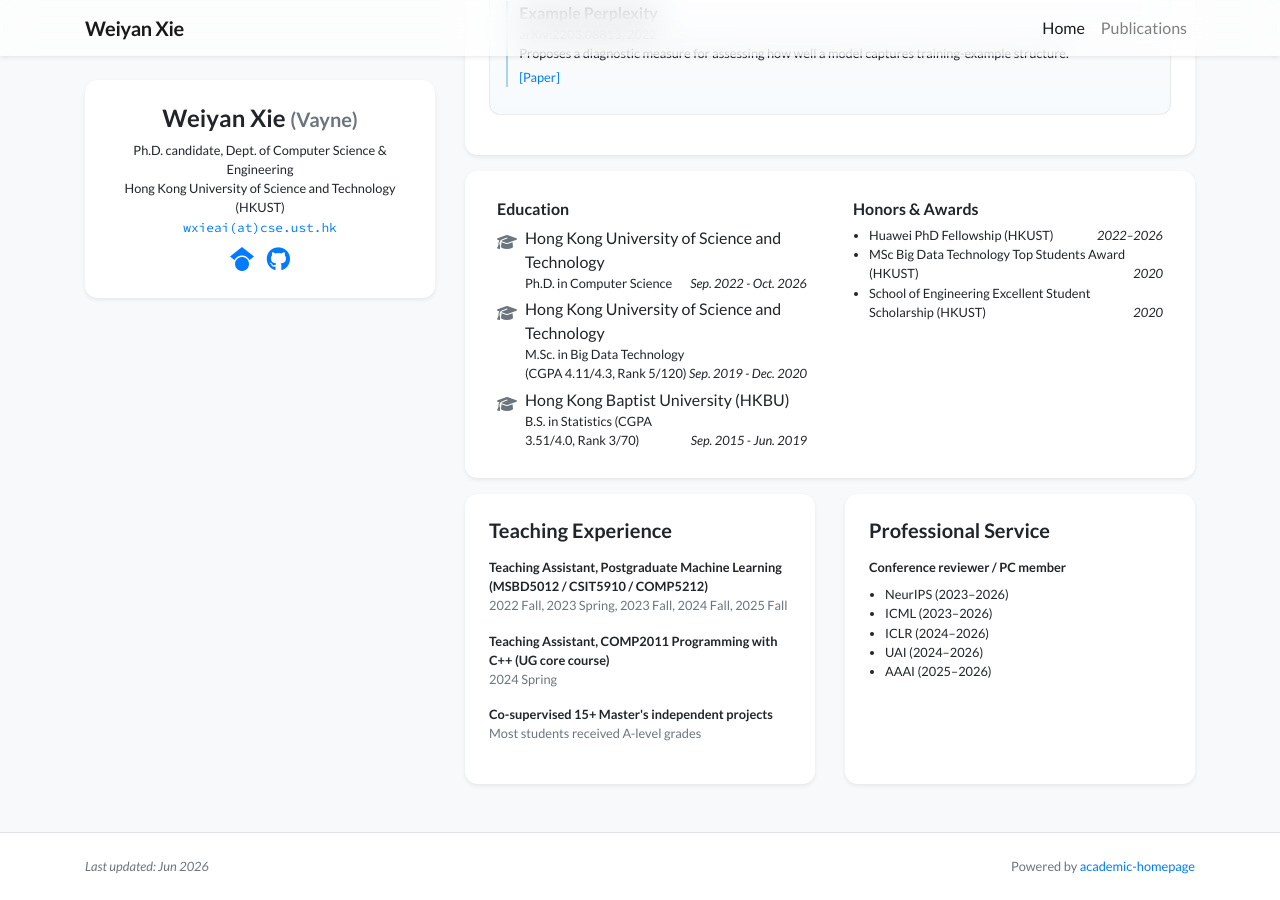
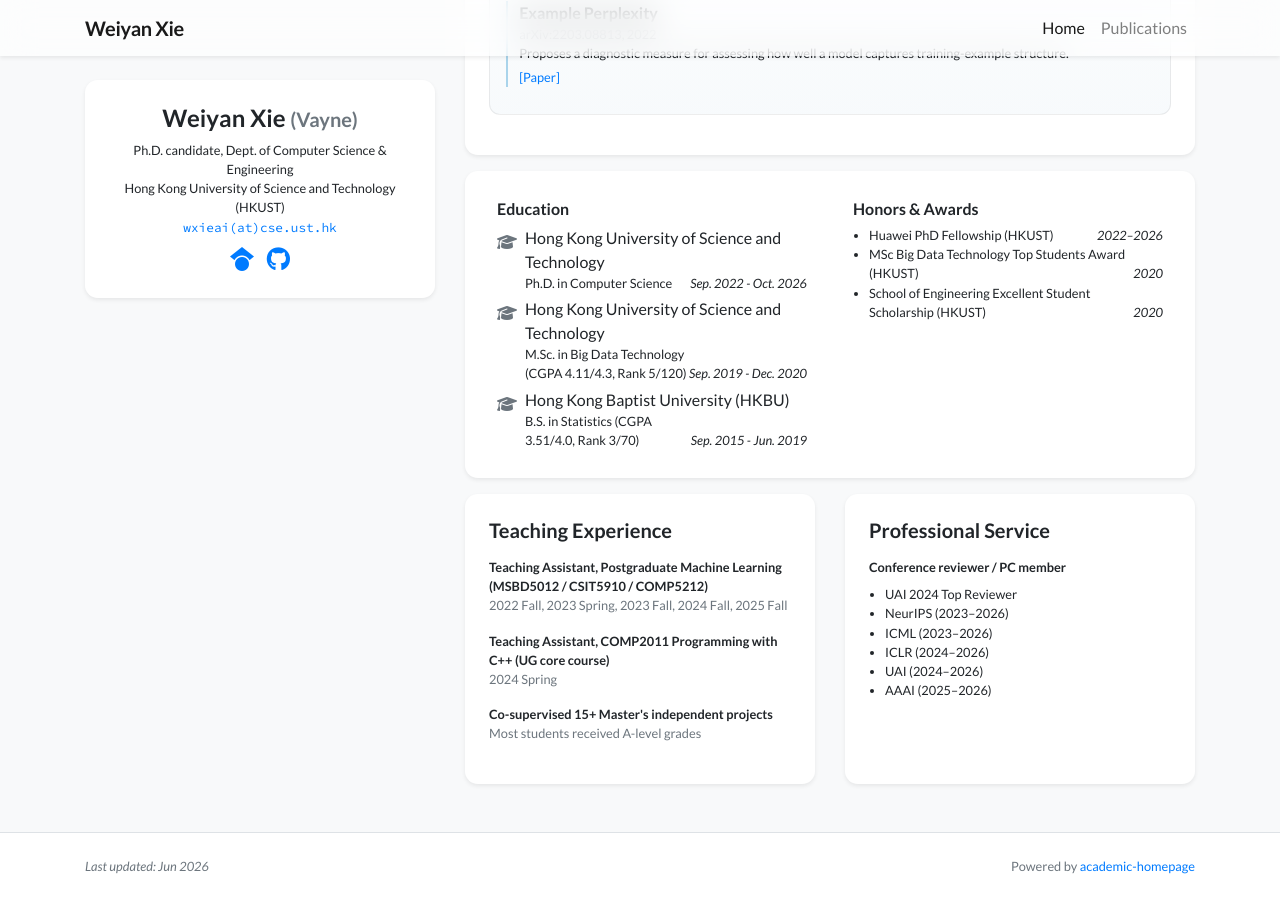
Before and after one commit to vaynexie/me, a Jekyll site: the page built from index.html, in a window 1280 px wide and 900 px high, scrolled down 1814 px. Built offline with Jekyll 4.4.1, drawn with Linux system fonts in a browser that asks for light colours; nearby versions of some CDN libraries; a style sheet for code colours, icons or effects is not loaded.

Commit message:
Update homepage service honors.
Add UAI 2024 Top Reviewer to the Professional Service section.

Co-authored-by: Cursor <cursoragent@cursor.com>

```diff
--- a/_data/profile.yml
+++ b/_data/profile.yml
@@ -54,6 +54,7 @@ teaching:
 service:
   - role: "Conference reviewer / PC member"
     items:
+      - "UAI 2024 Top Reviewer"
       - "NeurIPS (2023–2026)"
       - "ICML (2023–2026)"
       - "ICLR (2024–2026)"
```
